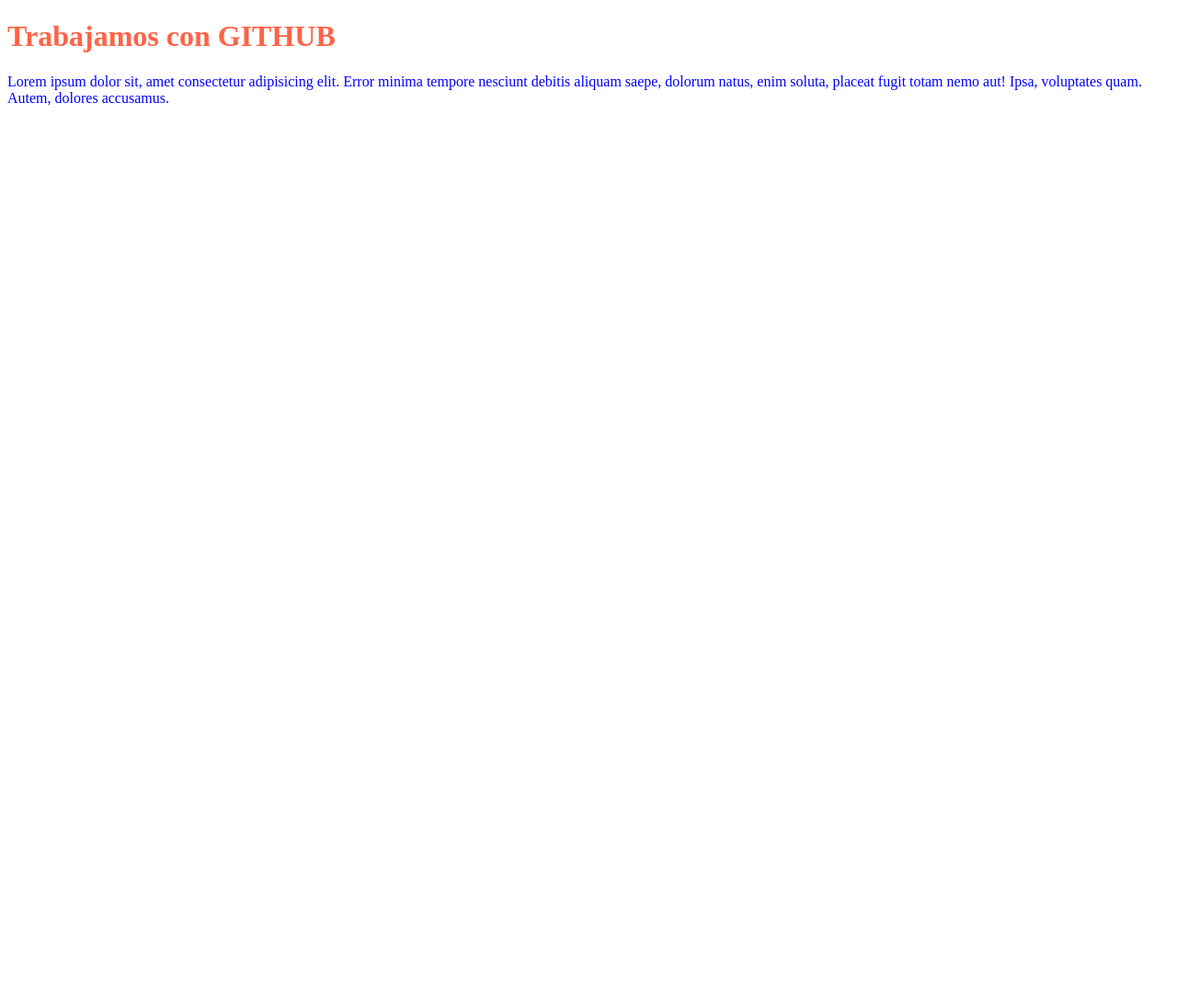
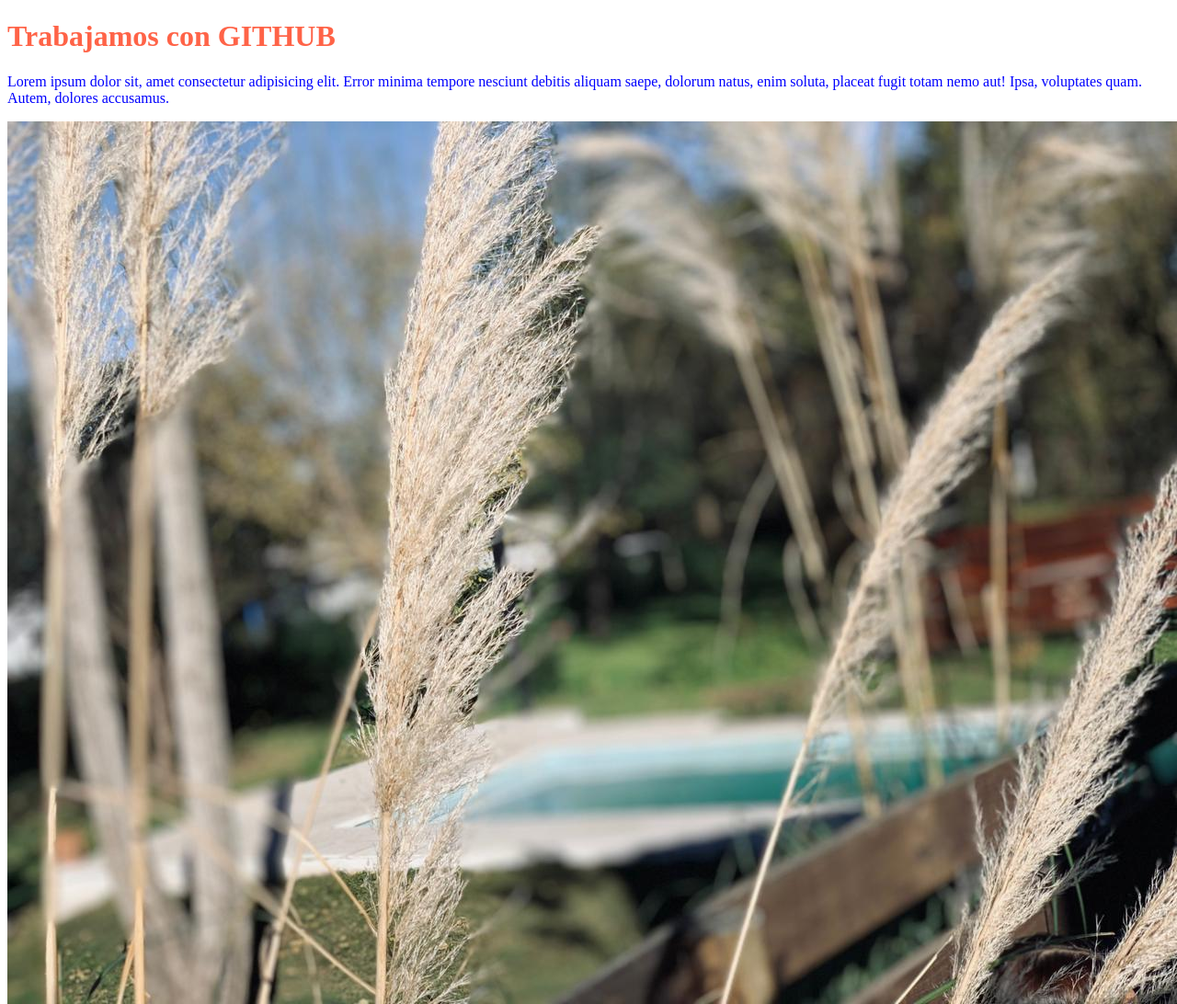
Before and after one commit to luz-cavallin/clase10-github, a plain HTML site: page index.html in a window 1280 px wide. Shown: the whole page at 92% size. Before the commit the page ends 800 px from the top, so only its background shows below. Drawn offline with Linux system fonts and the light colour scheme.

Commit message:
agregamos img

```diff
--- a/index.html
+++ b/index.html
@@ -13,6 +13,8 @@
 
     <p>Lorem ipsum dolor sit, amet consectetur adipisicing elit. Error minima tempore nesciunt debitis aliquam saepe, dolorum natus, enim soluta, placeat fugit totam nemo aut! Ipsa, voluptates quam. Autem, dolores accusamus.</p>
 
+    <img src="./img/56c5ff10-980c-462f-ac97-f480f8b0d814.jpg" alt="DW">
+
 
 
 
```
Also changed, not shown: img/56c5ff10-980c-462f-ac97-f480f8b0d814.jpg (added).
